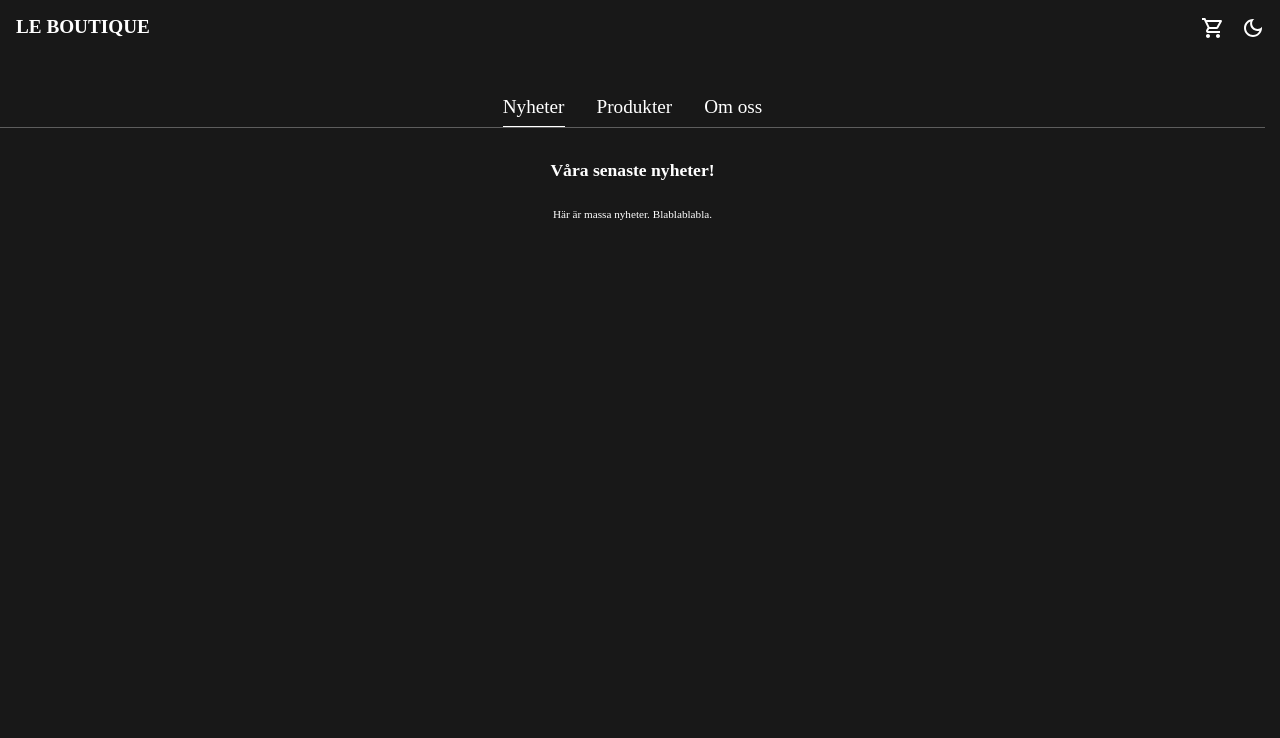
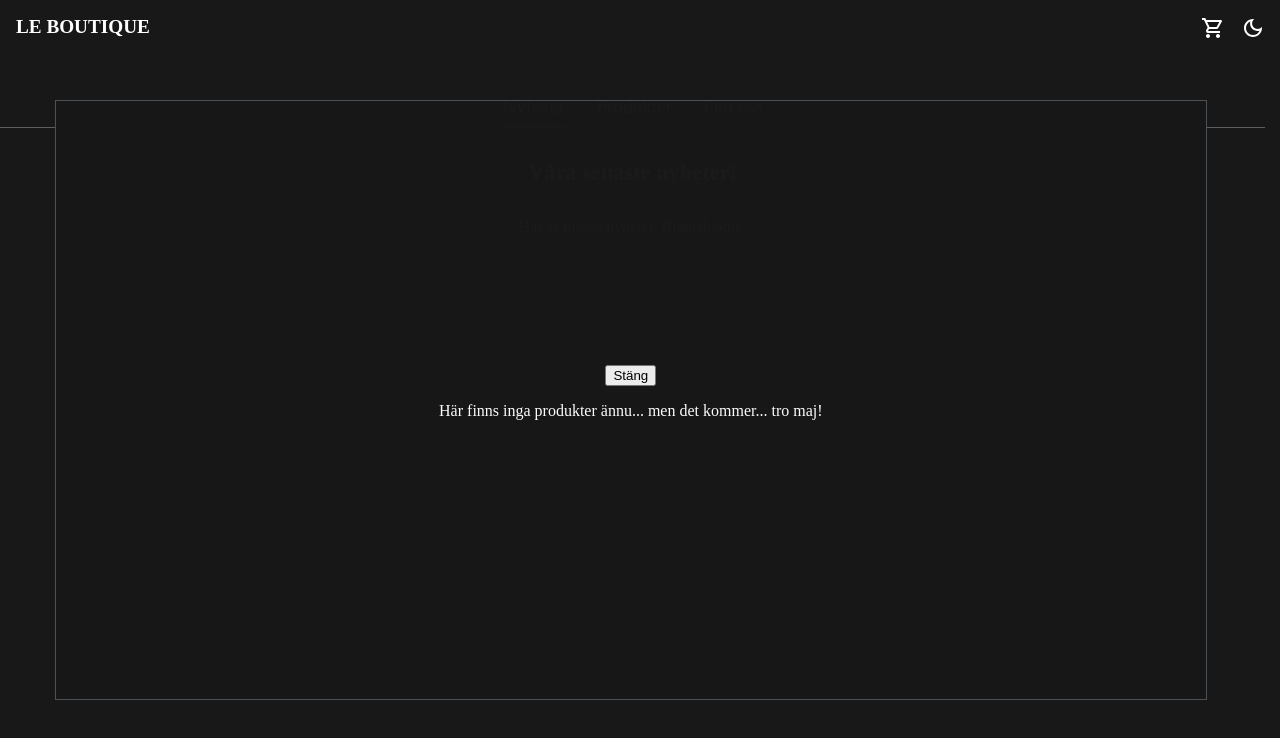
Before and after one commit to mickeradman/webshop-fe, a React (Vite) app: page /nyheter in a window 1280 px wide. Both pictures are taken after a click on the icon 1212 px from the left and 28 px from the top of the page. Shown: the top 738 px of the page. Built offline with nearby package versions, Linux system fonts and the light colour scheme.

Commit message:
Fixat containern för kundvagnsmodalen som öppnas och stängs som förväntat + lite småfix här och där (som vanligt)

```diff
--- a/src/App.tsx
+++ b/src/App.tsx
@@ -10,19 +10,29 @@ import LandingPage from './Components/LandingPage/LandingPage';
 import Navbar from './Components/Navbar/Navbar';
 import News from './Views/News/News';
 import Products from './Views/Products/Products';
+import ShoppingCart from './Views/ShoppingCart/ShoppingCart';
 import theme from './Theme/theme';
 
 const App: React.FC = () => {
+  const [showShoppingCart, setShowShoppingCart] = useState(false);
   const [isLightMode, setIsLightMode] = useState(
     localStorage.getItem('theme') === 'light' || null ? true : false
   );
 
-  useEffect(() => {}, [isLightMode]);
+  useEffect(() => {
+    showShoppingCart
+      ? (document.body.style.overflow = 'hidden')
+      : (document.body.style.overflow = 'auto');
+  }, [isLightMode, showShoppingCart]);
 
   function switchTheme() {
     localStorage.setItem('theme', isLightMode ? 'dark' : 'light');
     setIsLightMode(!isLightMode);
   }
+
+  const onClickCart = () => {
+    setShowShoppingCart(!showShoppingCart);
+  };
 
   const router = createBrowserRouter([
     {
@@ -32,10 +42,16 @@ const App: React.FC = () => {
           <Header
             isLightMode={isLightMode}
             onClickThemeChange={() => switchTheme()}
-            onClickCart={() => {}}
+            onClickCart={() => onClickCart()}
           />
           <Navbar />
           <LandingPage />
+          {showShoppingCart ? (
+            <ShoppingCart
+              isOpen={showShoppingCart}
+              onClose={() => setShowShoppingCart(false)}
+            />
+          ) : null}
         </>
       ),
       children: [
--- a/src/Components/ProductCard/ProductCard.tsx
+++ b/src/Components/ProductCard/ProductCard.tsx
@@ -1,5 +1,6 @@
 import styled from 'styled-components';
 import AddBoxOutlined from '@mui/icons-material/AddBoxOutlined';
+import Tooltip from '@mui/material/Tooltip';
 
 import { useAppDispatch } from '../../GlobalState/useAppDispatch';
 import { addProduct, removeProduct } from '../../GlobalState/Cart/CartSlice';
@@ -20,14 +21,14 @@ const StyledListItem = styled.li`
 
   &:hover {
     cursor: pointer;
-    background-color: ${({ theme }) => theme.color.bgSecondary};
+    background-color: ${({ theme }) => theme.color.productCardBgOnHover};
     transform: scale(1.02);
   }
 `;
 
 const StyledListImage = styled.img`
   width: 100%;
-  height: 150px;
+  height: 16rem;
   object-fit: contain;
   padding: 0.5rem 0;
   border-bottom: 1px solid ${({ theme }) => theme.color.borderPrimary};
@@ -49,7 +50,7 @@ const StyledTitlePriceContainer = styled.div`
   margin-top: 0.5rem;
 `;
 
-const StyledListTitle = styled.h3`
+const StyledListTitle = styled.p`
   align-self: flex-start;
   font-weight: normal;
   margin: 0.25rem 0;
@@ -70,7 +71,7 @@ const StyledIconContainer = styled.div`
   margin-right: 0.3rem;
 `;
 
-const StyledMaterialIcon = styled(AddBoxOutlined)`
+const StyledAddIcon = styled(AddBoxOutlined)`
   width: 2rem !important;
   height: 2rem !important;
 
@@ -111,7 +112,18 @@ const ProductCard = ({ products }: ProductCardProps) => {
               </StyledListPrice>
             </StyledTitlePriceContainer>
             <StyledIconContainer>
-              <StyledMaterialIcon onClick={() => dispatch(addProduct({id: product._id, productName: product.productName}))} />
+              <Tooltip title={'Lägg till produkt i varukorgen'} placement='bottom' arrow={true}>
+                <StyledAddIcon
+                  onClick={() =>
+                    dispatch(
+                      addProduct({
+                        id: product._id,
+                        productName: product.productName,
+                      })
+                    )
+                  }
+                />
+              </Tooltip>
             </StyledIconContainer>
           </StyledBottomContainer>
         </StyledListItem>
--- a/src/GlobalState/Cart/CartSlice.tsx
+++ b/src/GlobalState/Cart/CartSlice.tsx
@@ -1,4 +1,4 @@
-import { PayloadAction, createSlice } from '@reduxjs/toolkit';
+import { createSlice } from '@reduxjs/toolkit';
 
 type CartProps = {
   id: string;
--- a/src/Theme/theme.ts
+++ b/src/Theme/theme.ts
@@ -14,6 +14,7 @@ const lightMode: Theme = {
     navLinkHover: '#9E9E9E',
     navLinkInactive: '#B6B6B6',
     productCardBg: '#F6F6F6',
+    productCardBgOnHover: '#E8E8E8',
     standardDelimiter: '#5D5D5D',
     textPrimary: '#000000 ',
     textSecondary: '#FFFFFF',
@@ -23,7 +24,7 @@ const lightMode: Theme = {
 const darkMode: Theme = {
   color: {
     bgPrimary: '#181818',
-    bgSecondary: '#242424',
+    bgSecondary: '#3C3C3C',
     borderPrimary: '#4B535A',
     buttonBg: '#000000',
     cartCountChip: '#008000',
@@ -35,6 +36,7 @@ const darkMode: Theme = {
     // navLinkHover: '#003983',
     navLinkInactive: '#B6B6B6',
     productCardBg: '#181818',
+    productCardBgOnHover: '#242424',
     standardDelimiter: '#5D5D5D',
     textPrimary: '#FFFFFF',
     textSecondary: '#000000',
--- a/src/Types/styles.d.ts
+++ b/src/Types/styles.d.ts
@@ -12,6 +12,7 @@ export type Theme = {
     navLinkHover: string;
     navLinkInactive: string;
     productCardBg: string;
+    productCardBgOnHover: string;
     standardDelimiter: string;
     textPrimary: string;
     textSecondary: string;
--- a/src/Views/Products/Products.tsx
+++ b/src/Views/Products/Products.tsx
@@ -13,21 +13,17 @@ const StyledTextContainer = styled.section`
   align-items: center;
   flex-direction: column;
   color: ${({ theme }) => theme.color.textPrimary};
+`;
 
-  h2 {
-    margin: 0 1rem 1rem;
-  }
-
-  p {
-    margin-top: 0.2rem;
-    padding: 0 1rem;
-  }
+const StyledProductsText = styled.h3`
+  margin: 0 1rem 1rem;
+  padding: 0 1rem;
 `;
 
 const StyledProductsContainer = styled.ul`
   display: grid;
   padding: 0;
-  grid-template-columns: repeat(auto-fit, minmax(200px, 1fr));
+  grid-template-columns: repeat(auto-fit, minmax(275px, 1fr));
   margin: 2rem 0;
   gap: 2.5rem;
 `;
@@ -72,11 +68,10 @@ const Products = () => {
   return (
     <>
       <StyledTextContainer>
-        <h2>Produkter</h2>
-        <p>
+        <StyledProductsText>
           Om inte annat anges finns alla listade varor i lager. Vi kommer i
-          sinom tid lägga till en ikon för lagerstatus.
-        </p>
+          sinom tid lägga till en ikon för lagerstatus/saldo.
+        </StyledProductsText>
       </StyledTextContainer>
       <StyledProductsContainer>
         <>
--- /dev/null
+++ b/src/Views/ShoppingCart/ShoppingCart.tsx
@@ -0,0 +1,58 @@
+import React, { useState } from 'react';
+import ReactDOM from 'react-dom';
+import styled from 'styled-components';
+
+const StyledCartModalOverlay = styled.section`
+  position: fixed;
+  top: 0;
+  left: 0;
+  width: 100%;
+  height: 100%;
+  display: flex;
+  justify-content: center;
+  align-items: center;
+  background-color: transparent;
+`;
+
+const StyledCartModalContainer = styled.div`
+  box-sizing: border-box;
+  width: 90%;
+  max-width: 1200px;
+  height: 75%;
+  margin-right: 1.15rem;
+  display: flex;
+  flex-direction: column;
+  justify-content: center;
+  align-items: center;
+  color: ${({ theme }) => theme.color.textPrimary};
+  background-color: ${({ theme }) => theme.color.bgPrimary};
+  border: 1px solid ${({ theme }) => theme.color.borderPrimary};
+  opacity: 0.99;
+
+  @media screen and (max-width: 700px) {
+    width: 100vw;
+    height: 100%;
+    margin: 0;
+    border: none;
+  }
+`;
+
+type ShoppingCartProps = {
+  isOpen: boolean;
+  onClose: () => void;
+};
+
+const ShoppingCart: React.FC<ShoppingCartProps> = ({ isOpen, onClose }) => {
+  if (!isOpen) return null;
+  return ReactDOM.createPortal(
+    <StyledCartModalOverlay>
+      <StyledCartModalContainer>
+        <button onClick={onClose}>Stäng</button>
+        <p>Här finns inga produkter ännu... men det kommer... tro maj!</p>
+      </StyledCartModalContainer>
+    </StyledCartModalOverlay>,
+    document.body
+  );
+};
+
+export default ShoppingCart;
--- a/src/index.css
+++ b/src/index.css
@@ -17,19 +17,20 @@ body {
 }
 
 h1 {
+  font-size: 1.5rem;
+}
+
+h2 {
   font-size: 1.4rem;
 }
 
-h2 {
-  font-size: 1.1rem;
-}
-
 h3 {
-  font-size: 0.8rem;
+  font-size: 1.2rem;
+  font-weight: normal;
 }
 
 p {
-  font-size: 0.7rem;
+  font-size: 1rem;
 }
 
 img {
```
